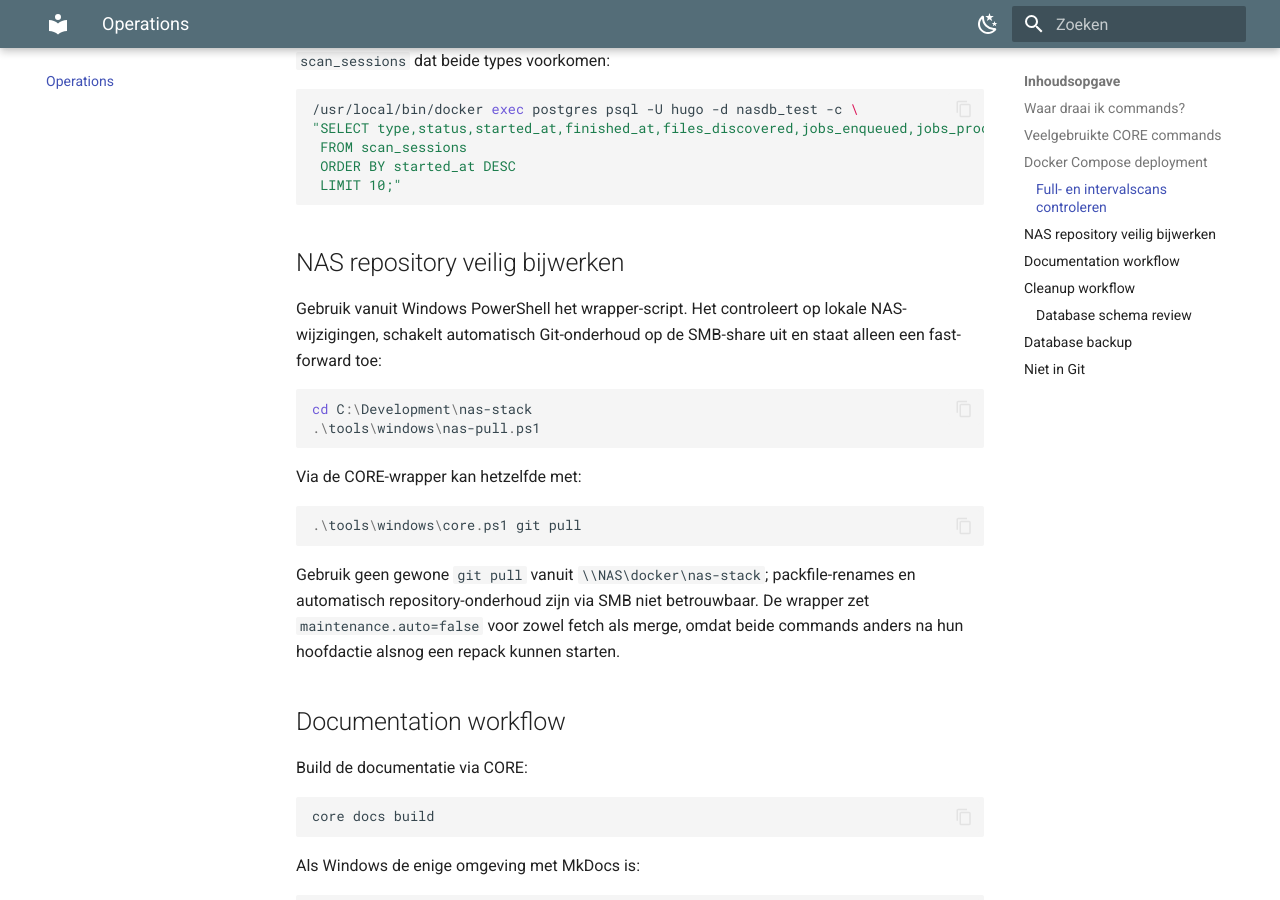
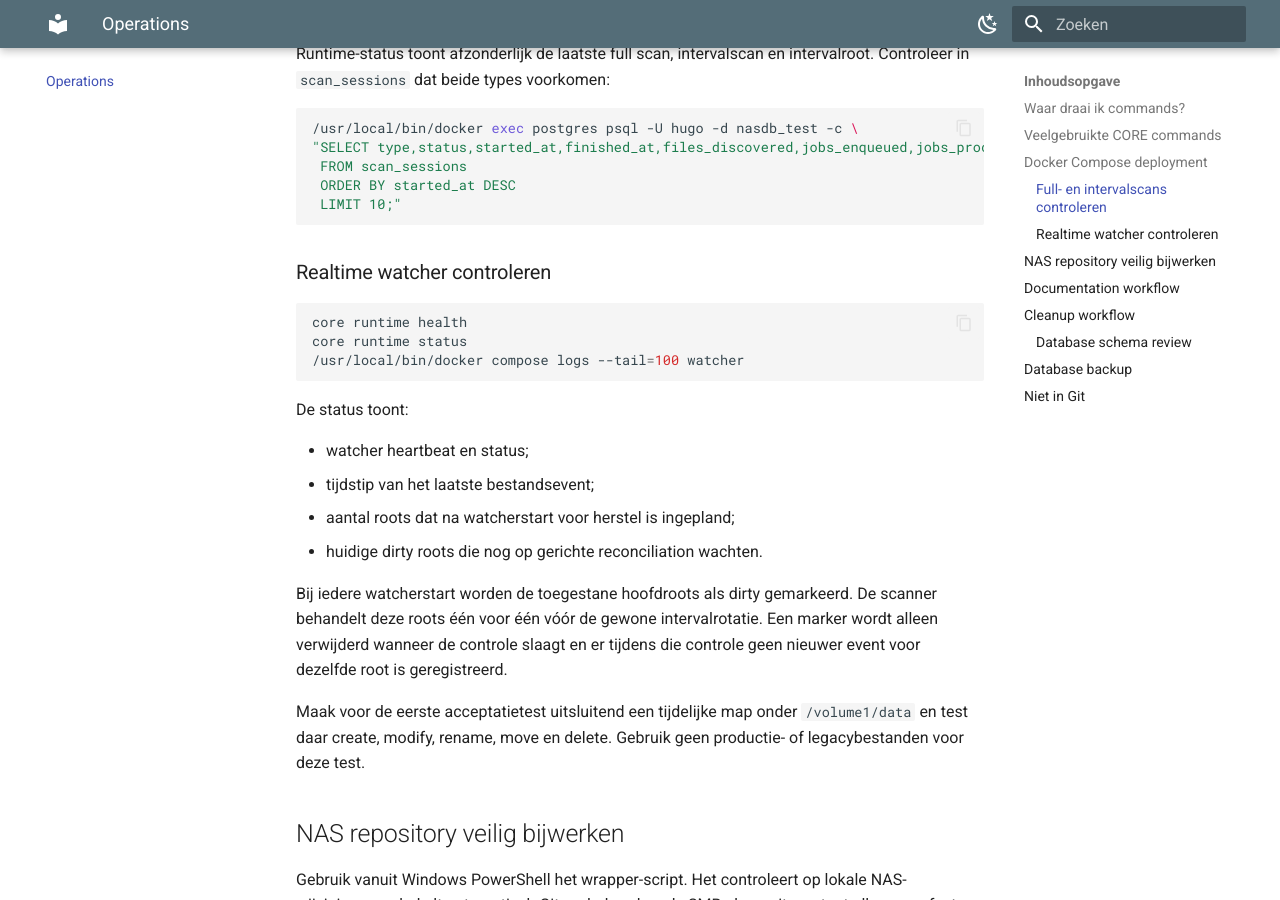
Before and after one commit to hugcoding/core-platform, an MkDocs documentation site: the page built from docs/wiki/operations.md, in a window 1280 px wide and 900 px high, scrolled down 1913 px. Built offline with MkDocs 1.6.1 and Material for MkDocs 9.7.7, drawn with Linux system fonts in a browser that asks for light colours; some of the changed text lies outside the part shown.

Commit message:
SCRUM-55 expose watcher runtime health

````diff
--- a/docker-compose.yml
+++ b/docker-compose.yml
@@ -33,6 +33,11 @@ services:
       - REDIS_HOST=redis
       - SCAN_ROOT=${SCAN_ROOT:-/volume1}
       - WATCHER_DEBOUNCE_SECONDS=${WATCHER_DEBOUNCE_SECONDS:-2}
+    healthcheck:
+      test: ["CMD", "python3", "-c", "import redis; r=redis.Redis(host='redis', decode_responses=True); assert r.get('watcher:heartbeat')"]
+      interval: 30s
+      timeout: 5s
+      retries: 3
 
   metadata_worker:
     build: { context: ., dockerfile: Dockerfile.metadata }
--- a/docs/wiki/operations.md
+++ b/docs/wiki/operations.md
@@ -48,26 +48,27 @@ Voer deze commands op de NAS uit vanuit de repository:
 cd /volume1/docker/nas-stack
 ```
 
-Verwijder de scanner- en workercontainers, bouw beide images volledig opnieuw en maak de containers opnieuw aan:
+Voor de realtime watcher moet eerst het gedeelde basisimage worden vernieuwd. Bouw daarna scanner, watcher en worker en maak de containers opnieuw aan:
 
 ```bash
-/usr/local/bin/docker compose rm -sf scanner metadata_worker
-/usr/local/bin/docker compose build --no-cache scanner metadata_worker
-/usr/local/bin/docker compose up -d --force-recreate scanner metadata_worker
+/usr/local/bin/docker build --no-cache -f Dockerfile.base -t nas-base:v1 .
+/usr/local/bin/docker compose rm -sf scanner watcher metadata_worker
+/usr/local/bin/docker compose build --no-cache scanner watcher metadata_worker
+/usr/local/bin/docker compose up -d --force-recreate scanner watcher metadata_worker
 ```
 
 Controleer daarna status en logs:
 
 ```bash
 /usr/local/bin/docker compose ps
-/usr/local/bin/docker compose logs --tail=100 scanner metadata_worker
+/usr/local/bin/docker compose logs --tail=100 scanner watcher metadata_worker
 ./tools/runtime/status
 ```
 
 Voor een normale rebuild zonder eerst containers te verwijderen:
 
 ```bash
-/usr/local/bin/docker compose up -d --build scanner metadata_worker
+/usr/local/bin/docker compose up -d --build scanner watcher metadata_worker
 ```
 
 Voor de volledige stack:
@@ -99,6 +100,25 @@ Runtime-status toont afzonderlijk de laatste full scan, intervalscan en interval
  ORDER BY started_at DESC
  LIMIT 10;"
 ```
+
+### Realtime watcher controleren
+
+```bash
+core runtime health
+core runtime status
+/usr/local/bin/docker compose logs --tail=100 watcher
+```
+
+De status toont:
+
+- watcher heartbeat en status;
+- tijdstip van het laatste bestandsevent;
+- aantal roots dat na watcherstart voor herstel is ingepland;
+- huidige dirty roots die nog op gerichte reconciliation wachten.
+
+Bij iedere watcherstart worden de toegestane hoofdroots als dirty gemarkeerd. De scanner behandelt deze roots één voor één vóór de gewone intervalrotatie. Een marker wordt alleen verwijderd wanneer de controle slaagt en er tijdens die controle geen nieuwer event voor dezelfde root is geregistreerd.
+
+Maak voor de eerste acceptatietest uitsluitend een tijdelijke map onder `/volume1/data` en test daar create, modify, rename, move en delete. Gebruik geen productie- of legacybestanden voor deze test.
 
 ## NAS repository veilig bijwerken
 
````
Also changed, not shown: docs/wiki/troubleshooting.md (+16 -0 lines), tools/docs/pages.py (+10 -0 lines), 2 other files.
